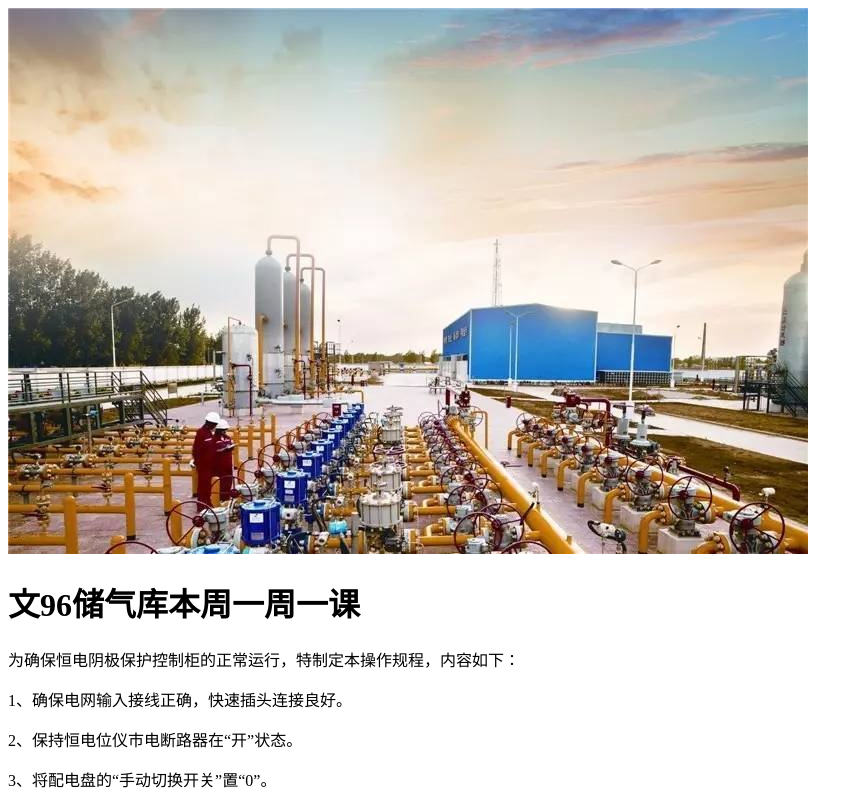
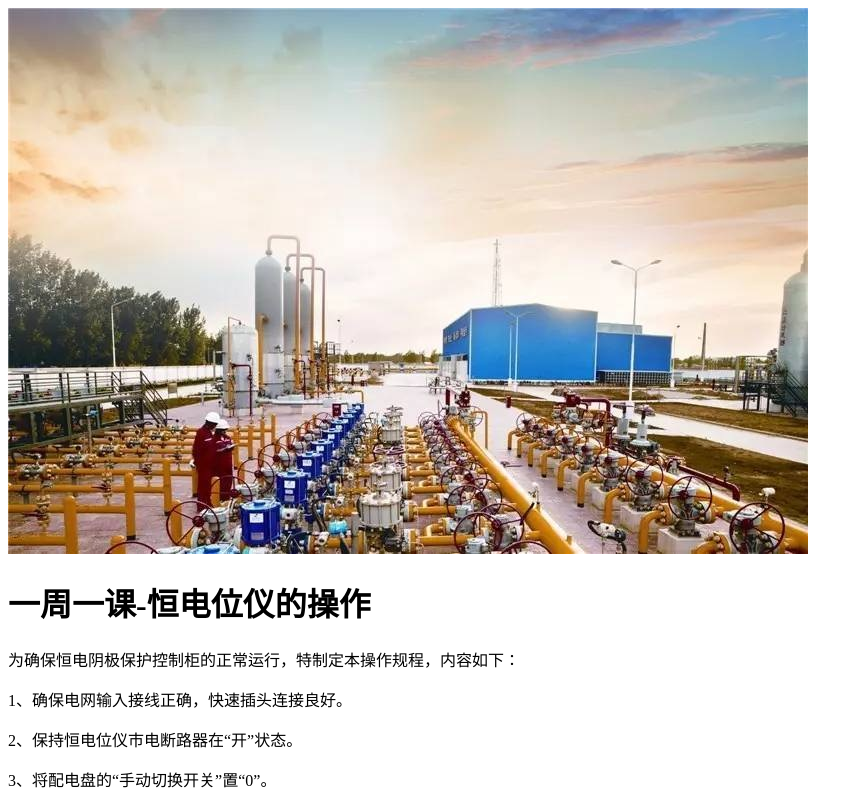
Before and after one commit to libinhuahu12345/libinhuahu12345.github.io, a plain HTML site: page 002libin/yizhouyike.html in a window 1280 px wide. Shown: the top 800 px of the page, without its empty margins (0-863 px from the left). Drawn offline with Linux system fonts and the light colour scheme.

Commit message:
Update yizhouyike.html

```diff
--- a/002libin/yizhouyike.html
+++ b/002libin/yizhouyike.html
@@ -6,7 +6,7 @@
 </head>
 <body>
 <img src="yizhouyike.jpg"/>
-<h1>文96储气库本周一周一课</h1>
+<h1>一周一课-恒电位仪的操作</h1>
 <p>为确保恒电阴极保护控制柜的正常运行，特制定本操作规程，内容如下：</p>
 <p>1、确保电网输入接线正确，快速插头连接良好。</p>
 <p>2、保持恒电位仪市电断路器在“开”状态。</p>
```
